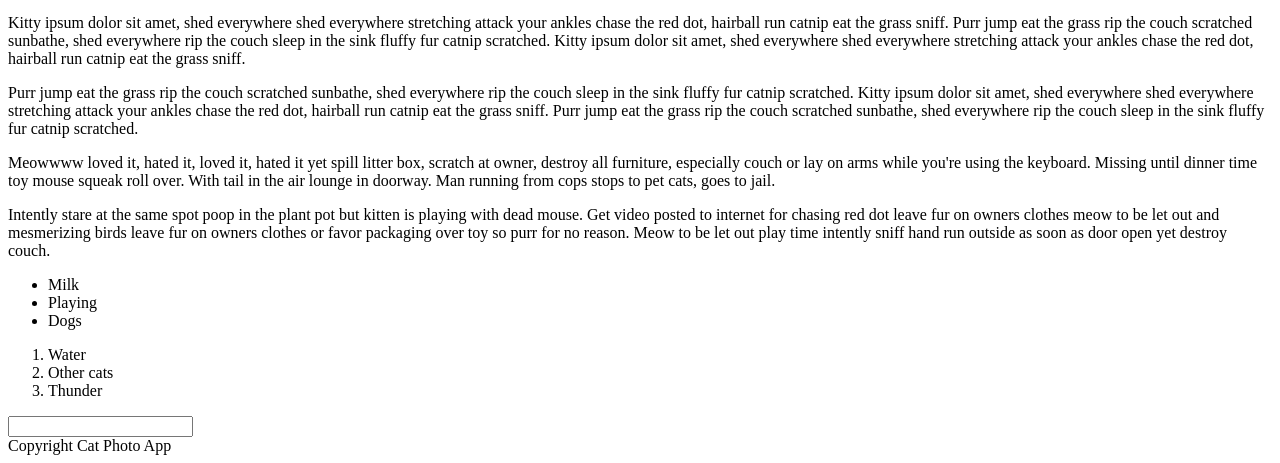
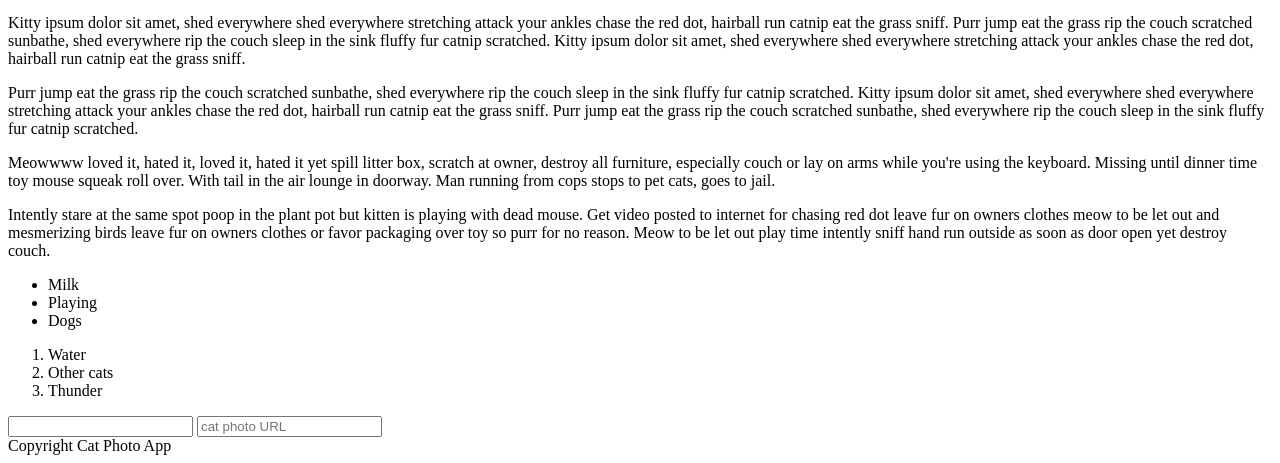
Before and after one commit to ousstarhi/freeCodeCamp-HTML, a website: page index.html in a window 1280 px wide. Shown: the part 501-964 px from the top of the page. Drawn offline with Linux system fonts and the light colour scheme.

Commit message:
Add Placeholder Text to a Text Field

```diff
--- a/index.html
+++ b/index.html
@@ -67,6 +67,7 @@
         <li>Thunder</li>
       </ol>
       <input type="text" />
+      <input type="text" placeholder="cat photo URL" />
     </main>
     <footer id="footer">Copyright Cat Photo App</footer>
   </body>
```
